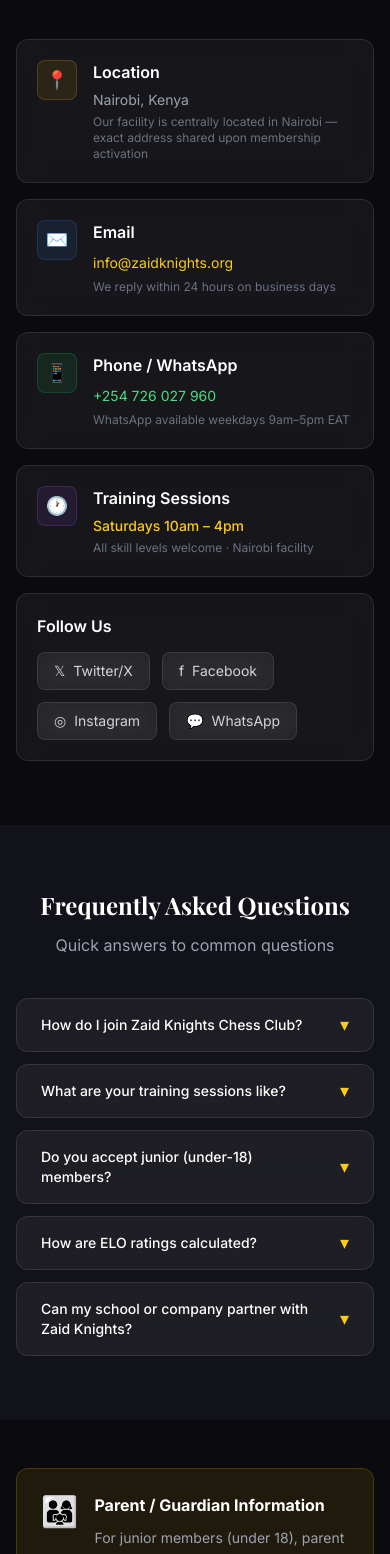
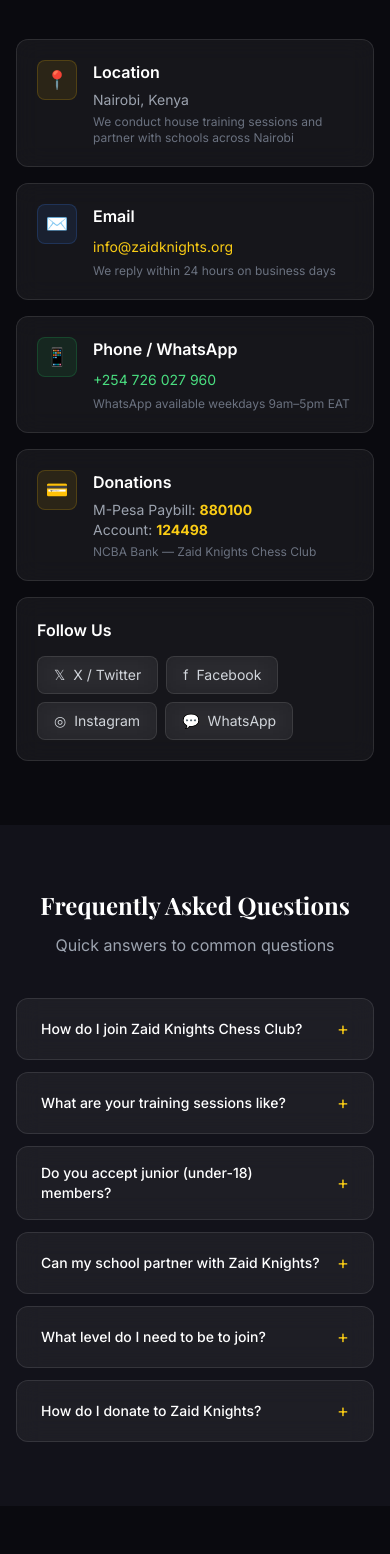
Before and after one commit to odhiambohenry829-svg/zaidknights-website, a Next.js app: page /contact in a window 390 px wide. Shown: the part 1054-2608 px from the top of the page. Built offline with nearby package versions, Linux system fonts and the light colour scheme; no server answers.

Commit message:
update: fix encoding issues and update all content to real Zaid Knights info

```diff
--- a/components/sections/EventHighlights.tsx
+++ b/components/sections/EventHighlights.tsx
@@ -45,7 +45,8 @@
         ) : events.length === 0 ? (
           <div className="text-center py-16 glass rounded-xl">
             <p className="text-4xl mb-3">♟</p>
-            <p className="text-gray-400">No upcoming events. Check back soon!</p>
+            <p className="text-gray-400">No upcoming events yet. Check back soon!</p>
+            <p className="text-gray-500 text-sm mt-2">Follow us on social media for updates.</p>
           </div>
         ) : (
           <div className="grid grid-cols-1 md:grid-cols-3 gap-6">
@@ -54,7 +55,6 @@
               const spotsLeft = event.capacity - (event._count?.registrations || 0);
               return (
                 <div key={event.id} className="glass-hover rounded-xl overflow-hidden">
-                  {/* Date Banner */}
                   <div className="bg-yellow-500/20 border-b border-yellow-500/20 px-5 py-3 flex items-center gap-3">
                     <div className="text-center">
                       <div className="text-yellow-400 font-bold text-lg leading-none">
@@ -67,7 +67,6 @@
                     <div className="h-8 w-px bg-yellow-500/20" />
                     <span className="badge-gold text-xs">{event.type}</span>
                   </div>
-
                   <div className="p-5">
                     <h3 className="text-white font-semibold mb-2">{event.title}</h3>
                     <p className="text-gray-400 text-sm mb-4 flex items-center gap-1">
--- a/components/sections/MembershipTiers.tsx
+++ b/components/sections/MembershipTiers.tsx
@@ -6,7 +6,7 @@
     level: 'BEGINNER',
     price: 'Free',
     priceNote: 'forever',
-    description: 'Start your chess journey with us.',
+    description: 'Start your chess journey with Zaid Knights.',
     features: [
       'Access to club meetings',
       'Basic training sessions',
@@ -59,7 +59,7 @@
     description: 'For serious competitors aiming for the top.',
     features: [
       'Everything in Advanced',
-      '4× personal coaching/month',
+      '4x personal coaching/month',
       'Travel support for nationals',
       'Sponsored tournament entries',
       'Full kit & training gear',
--- a/pages/contact.tsx
+++ b/pages/contact.tsx
@@ -1,7 +1,5 @@
 import { useState } from 'react';
 import Layout from '../components/common/Layout';
-import Accordion from '../components/ui/Accordion';
-import type { AccordionItem } from '../components/ui/Accordion';
 
 const SUBJECTS = [
   'General Inquiry',
@@ -10,34 +8,53 @@
   'Partnership',
   'Donation',
   'Junior Programme',
+  'School Partnership',
 ];
 
-const FAQS: AccordionItem[] = [
-  { question: 'How do I join Zaid Knights Chess Club?', answer: 'Simply click "Join the Club" on our homepage or visit zaidknights.org/register. Beginner membership is free! Fill in your details, choose a membership tier, and you\'re in. Our team will activate your account within 24 hours.' },
-  { question: 'What are your training sessions like?', answer: 'We run sessions every Saturday from 10am–4pm at our Nairobi facility. Sessions include opening theory, tactics puzzles, endgame studies, and practice games with analysis. Beginners and advanced players train in separate groups.' },
-  { question: 'Do you accept junior (under-18) members?', answer: 'Yes! We have a dedicated Junior Knights programme for players aged 8–18. A parent or guardian must complete the registration form. For minors, we require an emergency contact. Please contact us at info@zaidknights.org for details.' },
-  { question: 'How are ELO ratings calculated?', answer: 'We use the standard FIDE ELO system. Ratings are updated after each official club tournament based on your performance against opponents and their current ratings. New members start at 1200.' },
-  { question: 'Can my school or company partner with Zaid Knights?', answer: 'Absolutely! We actively partner with schools, companies, and academies across Kenya. Visit our Organizations page or email info@zaidknights.org to discuss partnership opportunities including training programs and tournament hosting.' },
+const FAQS = [
+  {
+    question: 'How do I join Zaid Knights Chess Club?',
+    answer: 'Simply click "Join the Club" on our homepage or visit zaidknights.org/register. Beginner membership is free! Fill in your details, choose a membership tier, and you\'re in. Our team will activate your account within 24 hours.',
+  },
+  {
+    question: 'What are your training sessions like?',
+    answer: 'We conduct house training sessions and partner with schools across Nairobi. Sessions include opening theory, tactics puzzles, endgame studies, and practice games with analysis. Beginners and advanced players are coached at their level.',
+  },
+  {
+    question: 'Do you accept junior (under-18) members?',
+    answer: 'Yes! We actively work with schools and young players. A parent or guardian must complete the registration form for minors. Please contact us at info@zaidknights.org or WhatsApp +254 726 027 960 for details. We take safeguarding very seriously.',
+  },
+  {
+    question: 'Can my school partner with Zaid Knights?',
+    answer: 'Absolutely! We actively partner with schools across Nairobi to bring chess to students. Email info@zaidknights.org or WhatsApp us to discuss how we can bring chess training to your school.',
+  },
+  {
+    question: 'What level do I need to be to join?',
+    answer: 'Any level! From complete beginners to experienced players — everyone is welcome at Zaid Knights. We have programmes suited for all skill levels and our coaches will help you improve regardless of where you start.',
+  },
+  {
+    question: 'How do I donate to Zaid Knights?',
+    answer: 'You can donate via M-Pesa Paybill 880100, Account 124498 (NCBA). Visit our donate page at zaidknights.org/donate for full details and payment options.',
+  },
 ];
 
 type Status = 'idle' | 'loading' | 'success' | 'error';
 
 export default function ContactPage() {
-  const [form, setForm] = useState({
-    name: '', email: '', subject: SUBJECTS[0], message: '',
-  });
-  const [status,   setStatus]   = useState<Status>('idle');
+  const [form, setForm] = useState({ name: '', email: '', subject: SUBJECTS[0], message: '' });
+  const [status, setStatus] = useState<Status>('idle');
   const [errorMsg, setErrorMsg] = useState('');
+  const [openFaq, setOpenFaq] = useState<number | null>(null);
 
   const handleSubmit = async (e: React.FormEvent) => {
     e.preventDefault();
     setStatus('loading');
     setErrorMsg('');
     try {
-      const res  = await fetch('/api/contact', {
-        method:  'POST',
+      const res = await fetch('/api/contact', {
+        method: 'POST',
         headers: { 'Content-Type': 'application/json' },
-        body:    JSON.stringify(form),
+        body: JSON.stringify(form),
       });
       const data = await res.json();
       if (!res.ok) throw new Error(data.error || 'Failed to send message');
@@ -59,7 +76,7 @@
             Get in <span className="gold-gradient">Touch</span>
           </h1>
           <p className="text-gray-400 text-lg">
-            Questions, partnerships, membership inquiries — we&apos;d love to hear from you.
+            Questions, partnerships, membership inquiries — we'd love to hear from you.
           </p>
         </div>
       </section>
@@ -67,6 +84,7 @@
       {/* Two-column */}
       <section className="py-16 px-4 max-w-6xl mx-auto">
         <div className="grid grid-cols-1 lg:grid-cols-2 gap-10">
+
           {/* Contact Form */}
           <div className="glass p-8 rounded-2xl">
             {status === 'success' ? (
@@ -74,7 +92,7 @@
                 <div className="text-6xl">✉️</div>
                 <h2 className="text-xl font-bold text-white">Message Sent!</h2>
                 <p className="text-gray-400 text-sm leading-relaxed">
-                  Thanks for reaching out. We&apos;ll reply to your email within 24 hours.
+                  Thanks for reaching out. We'll reply to your email within 24 hours.
                 </p>
                 <div className="flex flex-col sm:flex-row gap-3 pt-2">
                   <button
@@ -88,14 +106,10 @@
                     Back to Home
                   </a>
                 </div>
-                <div className="pt-2 flex justify-center gap-6">
-                  <a href="/events" className="text-yellow-400 hover:text-yellow-300 text-sm transition">Browse Events →</a>
-                  <a href="/membership" className="text-yellow-400 hover:text-yellow-300 text-sm transition">Membership →</a>
-                </div>
               </div>
             ) : (
               <>
-                <h2 className="text-xl font-bold text-white mb-6 font-playfair">Send a Message</h2>
+                <h2 className="text-xl font-bold text-white mb-6">Send a Message</h2>
                 {errorMsg && (
                   <div className="bg-red-500/10 border border-red-500/30 text-red-400 text-sm px-4 py-3 rounded-lg mb-5">
                     {errorMsg}
@@ -105,55 +119,27 @@
                   <div className="grid grid-cols-1 sm:grid-cols-2 gap-4">
                     <div>
                       <label className="label">Your Name *</label>
-                      <input
-                        type="text"
-                        required
-                        className="input"
-                        placeholder="Full name"
-                        value={form.name}
-                        onChange={e => setForm({ ...form, name: e.target.value })}
-                      />
+                      <input type="text" required className="input" placeholder="Full name"
+                        value={form.name} onChange={e => setForm({ ...form, name: e.target.value })} />
                     </div>
                     <div>
                       <label className="label">Email Address *</label>
-                      <input
-                        type="email"
-                        required
-                        className="input"
-                        placeholder="you@example.com"
-                        value={form.email}
-                        onChange={e => setForm({ ...form, email: e.target.value })}
-                      />
+                      <input type="email" required className="input" placeholder="you@example.com"
+                        value={form.email} onChange={e => setForm({ ...form, email: e.target.value })} />
                     </div>
                   </div>
                   <div>
-                    <label htmlFor="subject" className="label">Subject</label>
-                    <select
-                      id="subject"
-                      aria-label="Message subject"
-                      className="input"
-                      value={form.subject}
-                      onChange={e => setForm({ ...form, subject: e.target.value })}
-                    >
+                    <label className="label">Subject</label>
+                    <select className="input" value={form.subject} onChange={e => setForm({ ...form, subject: e.target.value })}>
                       {SUBJECTS.map(s => <option key={s} value={s}>{s}</option>)}
                     </select>
                   </div>
                   <div>
                     <label className="label">Message *</label>
-                    <textarea
-                      required
-                      rows={5}
-                      className="input resize-none"
-                      placeholder="How can we help you?"
-                      value={form.message}
-                      onChange={e => setForm({ ...form, message: e.target.value })}
-                    />
+                    <textarea required rows={5} className="input resize-none" placeholder="How can we help you?"
+                      value={form.message} onChange={e => setForm({ ...form, message: e.target.value })} />
                   </div>
-                  <button
-                    type="submit"
-                    disabled={status === 'loading'}
-                    className="btn-primary w-full"
-                  >
+                  <button type="submit" disabled={status === 'loading'} className="btn-primary w-full">
                     {status === 'loading' ? 'Sending…' : 'Send Message →'}
                   </button>
                 </form>
@@ -163,26 +149,20 @@
 
           {/* Info Cards */}
           <div className="space-y-4">
-            {/* Location */}
             <div className="glass p-5 rounded-xl">
               <div className="flex items-start gap-4">
-                <div className="w-10 h-10 rounded-lg bg-yellow-500/10 border border-yellow-500/20 flex items-center justify-center text-lg flex-shrink-0">
-                  📍
-                </div>
+                <div className="w-10 h-10 rounded-lg bg-yellow-500/10 border border-yellow-500/20 flex items-center justify-center text-lg flex-shrink-0">📍</div>
                 <div>
                   <h3 className="text-white font-semibold mb-1">Location</h3>
                   <p className="text-gray-400 text-sm">Nairobi, Kenya</p>
-                  <p className="text-gray-500 text-xs mt-1">Our facility is centrally located in Nairobi — exact address shared upon membership activation</p>
+                  <p className="text-gray-500 text-xs mt-1">We conduct house training sessions and partner with schools across Nairobi</p>
                 </div>
               </div>
             </div>
 
-            {/* Email */}
             <div className="glass p-5 rounded-xl">
               <div className="flex items-start gap-4">
-                <div className="w-10 h-10 rounded-lg bg-blue-500/10 border border-blue-500/20 flex items-center justify-center text-lg flex-shrink-0">
-                  ✉️
-                </div>
+                <div className="w-10 h-10 rounded-lg bg-blue-500/10 border border-blue-500/20 flex items-center justify-center text-lg flex-shrink-0">✉️</div>
                 <div>
                   <h3 className="text-white font-semibold mb-1">Email</h3>
                   <a href="mailto:info@zaidknights.org" className="text-yellow-400 hover:text-yellow-300 text-sm transition-colors">
@@ -193,20 +173,13 @@
               </div>
             </div>
 
-            {/* Phone / WhatsApp */}
             <div className="glass p-5 rounded-xl">
               <div className="flex items-start gap-4">
-                <div className="w-10 h-10 rounded-lg bg-green-500/10 border border-green-500/20 flex items-center justify-center text-lg flex-shrink-0">
-                  📱
-                </div>
+                <div className="w-10 h-10 rounded-lg bg-green-500/10 border border-green-500/20 flex items-center justify-center text-lg flex-shrink-0">📱</div>
                 <div>
                   <h3 className="text-white font-semibold mb-1">Phone / WhatsApp</h3>
-                  <a
-                    href="https://wa.me/254726027960"
-                    target="_blank"
-                    rel="noopener noreferrer"
-                    className="text-green-400 hover:text-green-300 text-sm transition-colors"
-                  >
+                  <a href="https://wa.me/254726027960" target="_blank" rel="noopener noreferrer"
+                    className="text-green-400 hover:text-green-300 text-sm transition-colors">
                     +254 726 027 960
                   </a>
                   <p className="text-gray-500 text-xs mt-1">WhatsApp available weekdays 9am–5pm EAT</p>
@@ -214,16 +187,14 @@
               </div>
             </div>
 
-            {/* Meeting Times */}
             <div className="glass p-5 rounded-xl">
               <div className="flex items-start gap-4">
-                <div className="w-10 h-10 rounded-lg bg-purple-500/10 border border-purple-500/20 flex items-center justify-center text-lg flex-shrink-0">
-                  🕐
-                </div>
+                <div className="w-10 h-10 rounded-lg bg-yellow-500/10 border border-yellow-500/20 flex items-center justify-center text-lg flex-shrink-0">💳</div>
                 <div>
-                  <h3 className="text-white font-semibold mb-1">Training Sessions</h3>
-                  <p className="text-yellow-400 text-sm font-medium">Saturdays 10am – 4pm</p>
-                  <p className="text-gray-500 text-xs mt-1">All skill levels welcome · Nairobi facility</p>
+                  <h3 className="text-white font-semibold mb-1">Donations</h3>
+                  <p className="text-gray-400 text-sm">M-Pesa Paybill: <span className="text-yellow-400 font-bold">880100</span></p>
+                  <p className="text-gray-400 text-sm">Account: <span className="text-yellow-400 font-bold">124498</span></p>
+                  <p className="text-gray-500 text-xs mt-1">NCBA Bank — Zaid Knights Chess Club</p>
                 </div>
               </div>
             </div>
@@ -231,20 +202,15 @@
             {/* Social Links */}
             <div className="glass p-5 rounded-xl">
               <h3 className="text-white font-semibold mb-3">Follow Us</h3>
-              <div className="flex gap-3 flex-wrap">
+              <div className="flex flex-wrap gap-2">
                 {[
-                  { label: 'Twitter/X',  href: 'https://twitter.com/zaidknights',       icon: '𝕏' },
-                  { label: 'Facebook',   href: 'https://facebook.com/zaidknights',       icon: 'f' },
-                  { label: 'Instagram',  href: 'https://instagram.com/zaidknights',      icon: '◎' },
-                  { label: 'WhatsApp',   href: 'https://wa.me/254726027960',             icon: '💬' },
+                  { label: 'X / Twitter', href: 'https://x.com/zaidknights?s=20', icon: '𝕏' },
+                  { label: 'Facebook', href: 'https://www.facebook.com/profile.php?id=61575904767623', icon: 'f' },
+                  { label: 'Instagram', href: 'https://www.instagram.com/zaidknights', icon: '◎' },
+                  { label: 'WhatsApp', href: 'https://wa.me/254726027960', icon: '💬' },
                 ].map(s => (
-                  <a
-                    key={s.label}
-                    href={s.href}
-                    target="_blank"
-                    rel="noopener noreferrer"
-                    className="flex items-center gap-2 px-4 py-2 glass rounded-lg text-sm text-gray-300 hover:text-yellow-400 hover:border-yellow-500/30 transition-all"
-                  >
+                  <a key={s.label} href={s.href} target="_blank" rel="noopener noreferrer"
+                    className="flex items-center gap-2 px-4 py-2 glass rounded-lg text-sm text-gray-300 hover:text-yellow-400 hover:border-yellow-500/30 transition-all">
                     <span>{s.icon}</span>
                     <span>{s.label}</span>
                   </a>
@@ -264,7 +230,24 @@
             </h2>
             <p className="text-gray-400">Quick answers to common questions</p>
           </div>
-          <Accordion items={FAQS} />
+          <div className="space-y-3">
+            {FAQS.map((faq, i) => (
+              <div key={i} className="glass rounded-xl overflow-hidden">
+                <button
+                  onClick={() => setOpenFaq(openFaq === i ? null : i)}
+                  className="w-full text-left px-6 py-4 flex items-center justify-between gap-4"
+                >
+                  <span className="text-white font-medium text-sm">{faq.question}</span>
+                  <span className={`text-yellow-400 text-lg transition-transform ${openFaq === i ? 'rotate-45' : ''}`}>+</span>
+                </button>
+                {openFaq === i && (
+                  <div className="px-6 pb-4">
+                    <p className="text-gray-400 text-sm leading-relaxed">{faq.answer}</p>
+                  </div>
+                )}
+              </div>
+            ))}
+          </div>
         </div>
       </section>
 
@@ -281,7 +264,7 @@
                   <a href="mailto:info@zaidknights.org" className="text-yellow-400 hover:text-yellow-300">info@zaidknights.org</a>{' '}
                   or WhatsApp{' '}
                   <a href="https://wa.me/254726027960" className="text-green-400 hover:text-green-300" target="_blank" rel="noopener noreferrer">+254 726 027 960</a>{' '}
-                  with your child&apos;s details. We take safeguarding very seriously and all coaches are vetted.
+                  with your child's details. We take safeguarding very seriously and all coaches are vetted.
                 </p>
               </div>
             </div>
```
Also changed, not shown: components/sections/StatsSection.tsx (+29 -29 lines).
